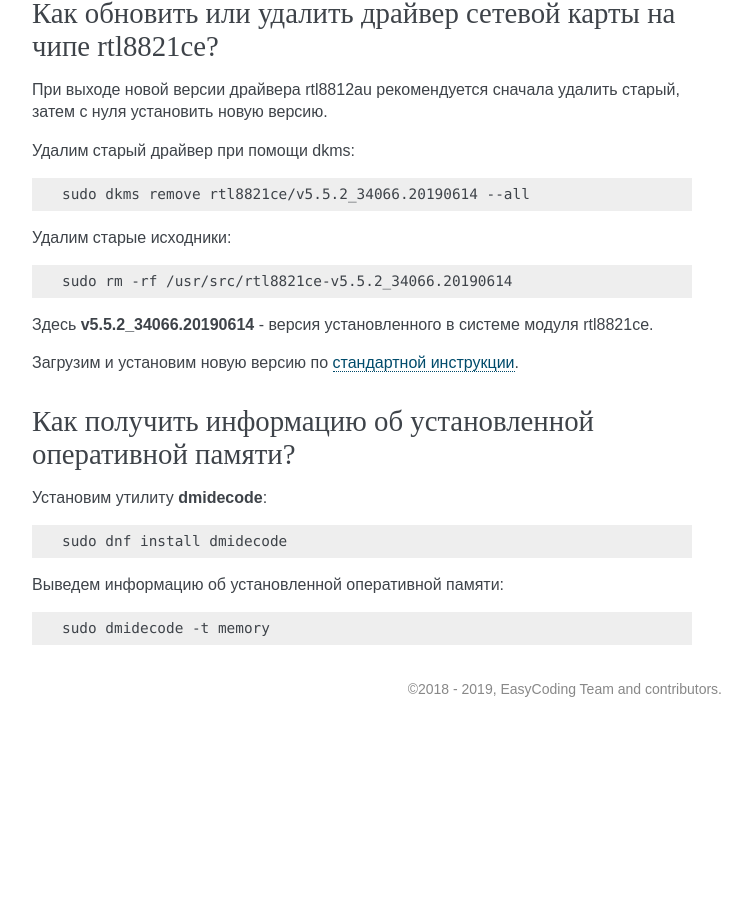
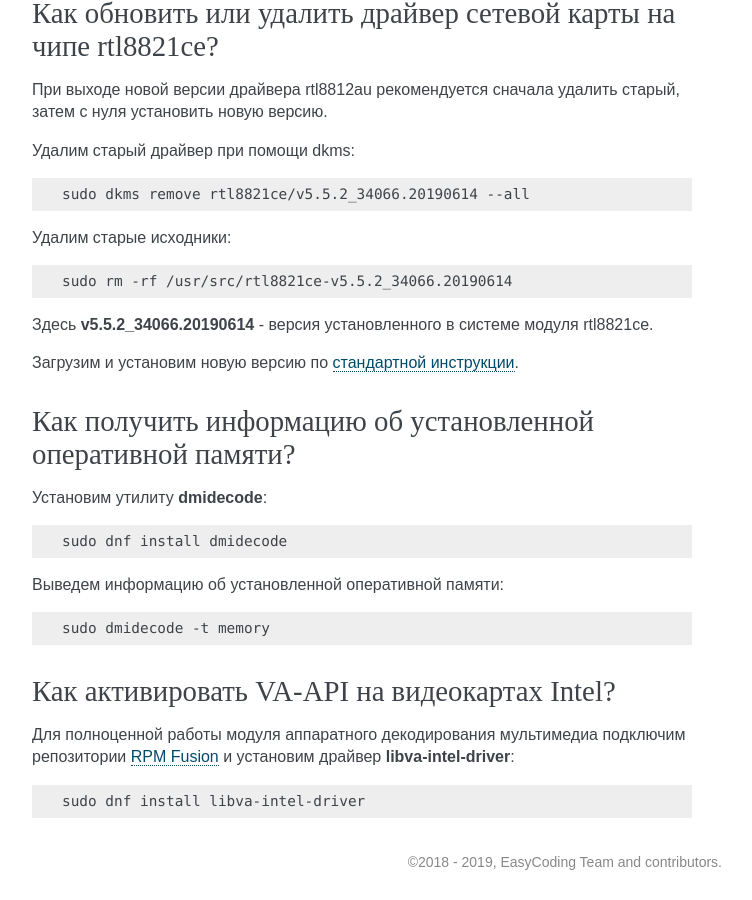
Before and after one commit to RussianFedora/FAQ, a Sphinx documentation site: the page built from source/hardware.rst, in a window 1280 px wide and 900 px high, scrolled down 21293 px. Shown: the whole window, without its empty margins (388-1140 px from the left). Built offline with Sphinx 7.4.7, drawn with Linux system fonts in a browser that asks for light colours; before the commit the page ends 22020 px from its top, so only the background shows below that; some of the changed text lies outside the part shown.

Commit message:
Added question about VA-API hardware acceleration on Intel.

```diff
--- a/source/hardware.rst
+++ b/source/hardware.rst
@@ -1203,3 +1203,15 @@ ICC профиль можно получить либо на сайте прои
 .. code-block:: text
 
     sudo dmidecode -t memory
+
+.. index:: hardware acceleration, vaapi, vdpau, intel
+.. _vaapi-intel:
+
+Как активировать VA-API на видеокартах Intel?
+================================================
+
+Для полноценной работы модуля аппаратного декодирования мультимедиа подключим репозитории :ref:`RPM Fusion <rpmfusion>` и установим драйвер **libva-intel-driver**:
+
+.. code-block:: text
+
+    sudo dnf install libva-intel-driver
```
